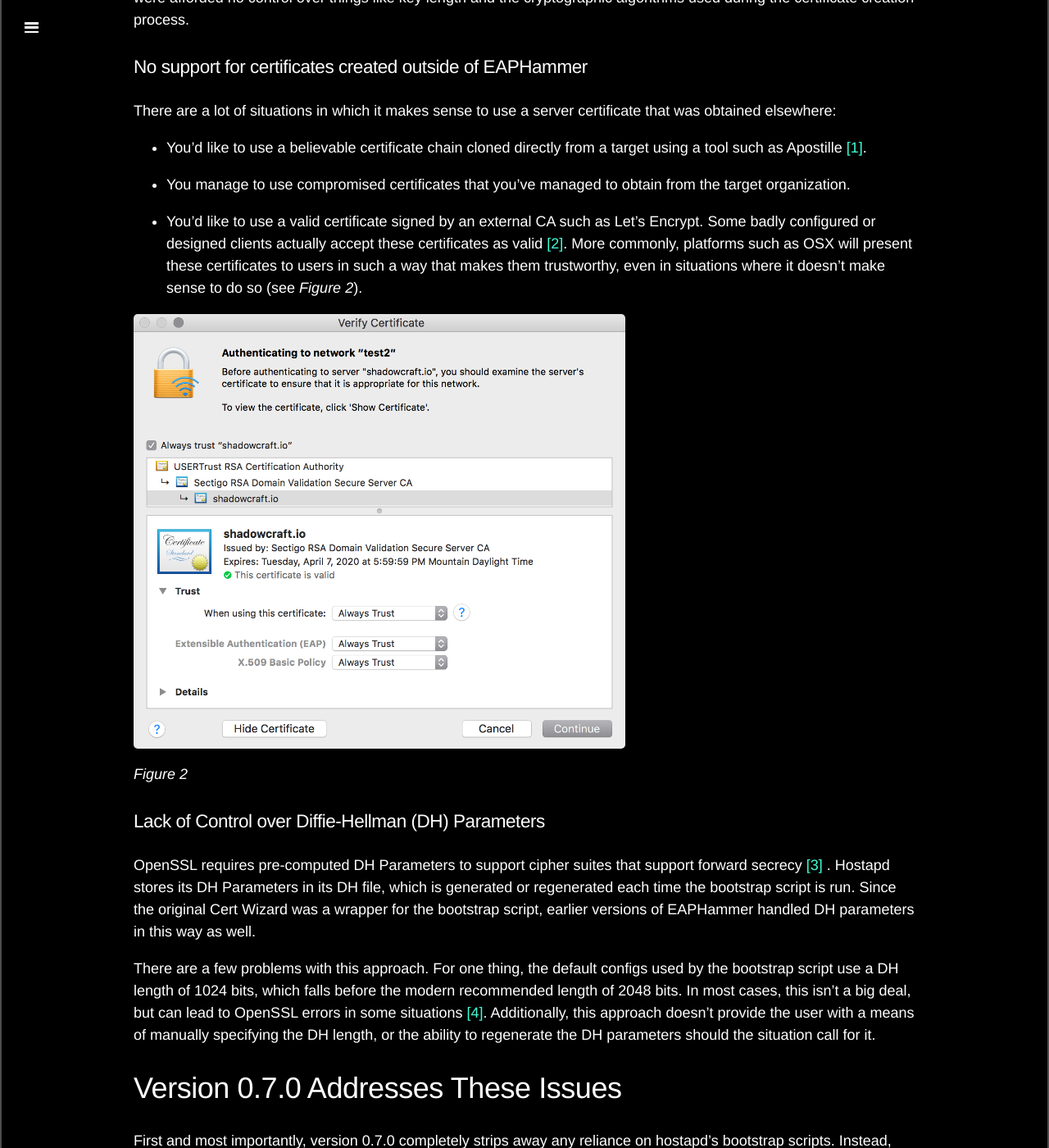
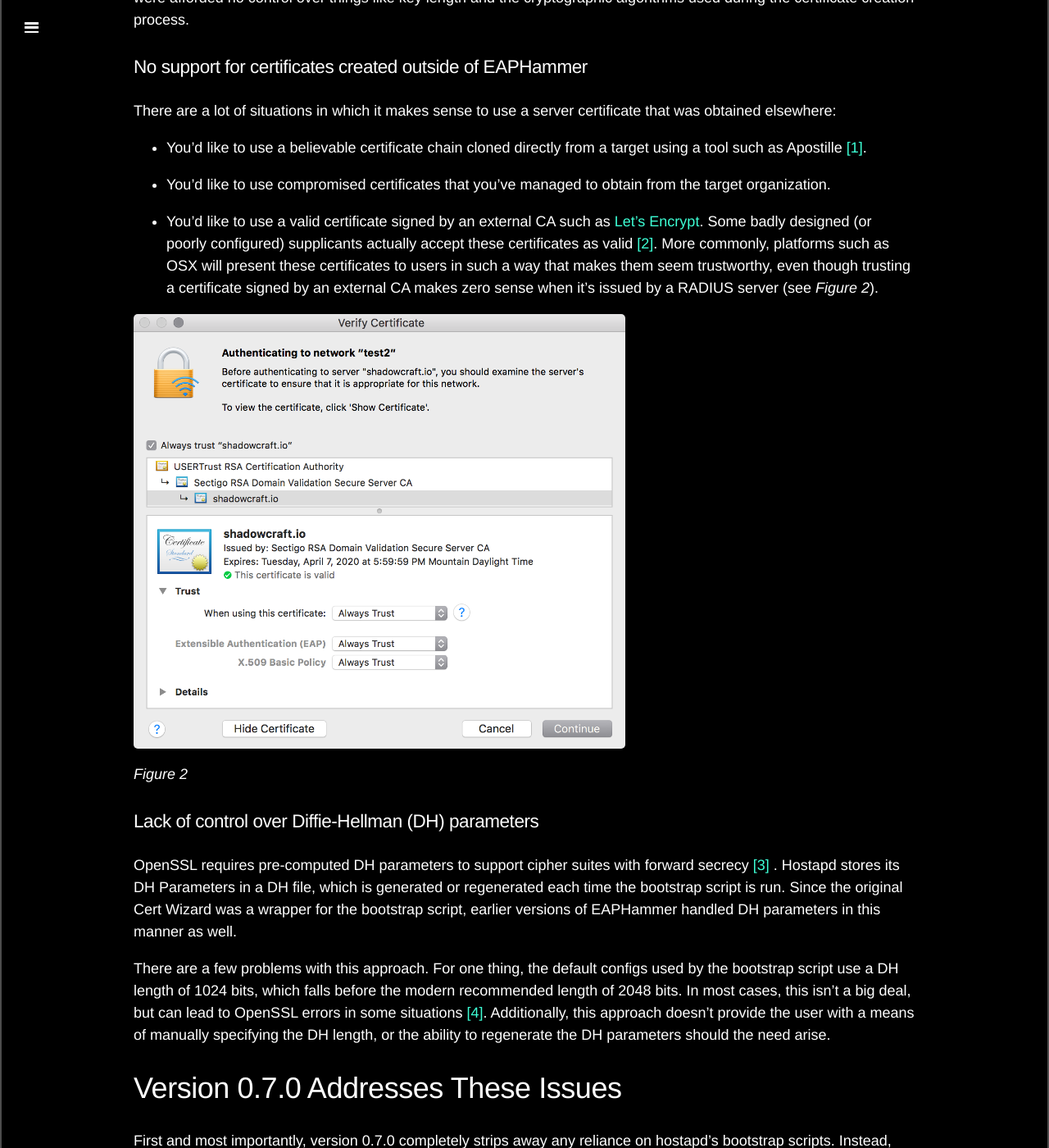
Before and after one commit to s0lst1c3/s0lst1c3.github.io, a Jekyll site: the page built from _posts/2019-04-18-eaphammer-v0-7-0-certificate-handling.md, in a window 1280 px wide and 1400 px high, scrolled down 1504 px. Shown: the whole window at 82% size. Built offline with Jekyll 4.4.1, drawn with Linux system fonts in a browser that asks for light colours; Markdown is read by kramdown in place of the engine named in the settings; comment, search, counter and statistics services are not loaded; some of the changed text lies outside the part shown.

Commit message:
Update 2019-04-18-eaphammer-v0-7-0-certificate-handling.md

```diff
--- a/_posts/2019-04-18-eaphammer-v0-7-0-certificate-handling.md
+++ b/_posts/2019-04-18-eaphammer-v0-7-0-certificate-handling.md
@@ -32,22 +32,22 @@
 
 * You’d like to use a believable certificate chain cloned directly from a target using a tool such as Apostille [\[1\]](http://solstice.sh/wireless/eaphammer/2019/04/18/eaphammer-v0-7-0-certificate-handling/#references).
 
-* You manage to use compromised certificates that you’ve managed to obtain from the target organization.
+* You'd like to use compromised certificates that you’ve managed to obtain from the target organization.
 
-* You’d like to use a valid certificate signed by an external CA such as Let’s Encrypt. Some badly configured or designed clients actually accept these certificates as valid  [\[2\]](http://solstice.sh/wireless/eaphammer/2019/04/18/eaphammer-v0-7-0-certificate-handling/#references). More commonly, platforms such as OSX will present these certificates to users in such a way that makes them trustworthy, even in situations where it doesn’t make sense to do so (see *Figure 2*).
+* You’d like to use a valid certificate signed by an external CA such as [Let’s Encrypt](https://letsencrypt.org/). Some badly designed (or poorly configured) supplicants actually accept these certificates as valid  [\[2\]](http://solstice.sh/wireless/eaphammer/2019/04/18/eaphammer-v0-7-0-certificate-handling/#references). More commonly, platforms such as OSX will present these certificates to users in such a way that makes them seem trustworthy, even though trusting a certificate signed by an external CA makes zero sense when it's issued by a RADIUS server (see *Figure 2*).
 
 <img src="http://s0lst1c3.github.io/images/eaphammer-v0.7.0/eaphammer-v070-trusted-cert-osx.png" alt="drawing" width="600"/>
 
 *Figure 2*
 
-### Lack of Control over Diffie-Hellman (DH) Parameters
-OpenSSL requires pre-computed DH Parameters to support cipher suites that support forward secrecy  [\[3\]](http://solstice.sh/wireless/eaphammer/2019/04/18/eaphammer-v0-7-0-certificate-handling/#references)
-. Hostapd stores its DH Parameters in its DH file, which is generated or regenerated each time the bootstrap script is run. Since the original Cert Wizard was a wrapper for the bootstrap script, earlier versions of EAPHammer handled DH parameters in this way as well.
+### Lack of control over Diffie-Hellman (DH) parameters
+OpenSSL requires pre-computed DH parameters to support cipher suites with forward secrecy [\[3\]](http://solstice.sh/wireless/eaphammer/2019/04/18/eaphammer-v0-7-0-certificate-handling/#references)
+. Hostapd stores its DH Parameters in a DH file, which is generated or regenerated each time the bootstrap script is run. Since the original Cert Wizard was a wrapper for the bootstrap script, earlier versions of EAPHammer handled DH parameters in this manner as well.
 
-There are a few problems with this approach. For one thing, the default configs used by the bootstrap script use a DH length of 1024 bits, which falls before the modern recommended length of 2048 bits. In most cases, this isn’t a big deal, but can lead to OpenSSL errors in some situations  [\[4\]](http://solstice.sh/wireless/eaphammer/2019/04/18/eaphammer-v0-7-0-certificate-handling/#references). Additionally, this approach doesn’t provide the user with a means of manually specifying the DH length, or the ability to regenerate the DH parameters should the situation call for it.
+There are a few problems with this approach. For one thing, the default configs used by the bootstrap script use a DH length of 1024 bits, which falls before the modern recommended length of 2048 bits. In most cases, this isn’t a big deal, but can lead to OpenSSL errors in some situations [\[4\]](http://solstice.sh/wireless/eaphammer/2019/04/18/eaphammer-v0-7-0-certificate-handling/#references). Additionally, this approach doesn’t provide the user with a means of manually specifying the DH length, or the ability to regenerate the DH parameters should the need arise.
 
 # Version 0.7.0 Addresses These Issues
-First and most importantly, version 0.7.0 completely strips away any reliance on hostapd’s bootstrap scripts. Instead, certificates are created and managed natively by EAPHammer using Python’s OpenSSL and pem libraries. This made it possible to create a much more fleshed-out version of Cert Wizard with a number of new capabilities.
+First and most importantly, version 0.7.0 completely strips away any reliance on hostapd’s bootstrap scripts. Instead, certificates are created and managed natively by EAPHammer using Python’s OpenSSL and pem libraries [\[5\]](http://solstice.sh/wireless/eaphammer/2019/04/18/eaphammer-v0-7-0-certificate-handling/#references)[\[6\]](http://solstice.sh/wireless/eaphammer/2019/04/18/eaphammer-v0-7-0-certificate-handling/#references). This made it possible to create a much more fleshed-out version of Cert Wizard with a number of new capabilities.
 
 To start with, Cert Wizard’s certificate creation capabilities have been expanded:
 
```
Also changed, not shown: other parts of _posts/2019-04-18-eaphammer-v0-7-0-certificate-handling.md (+3 -1 lines).
